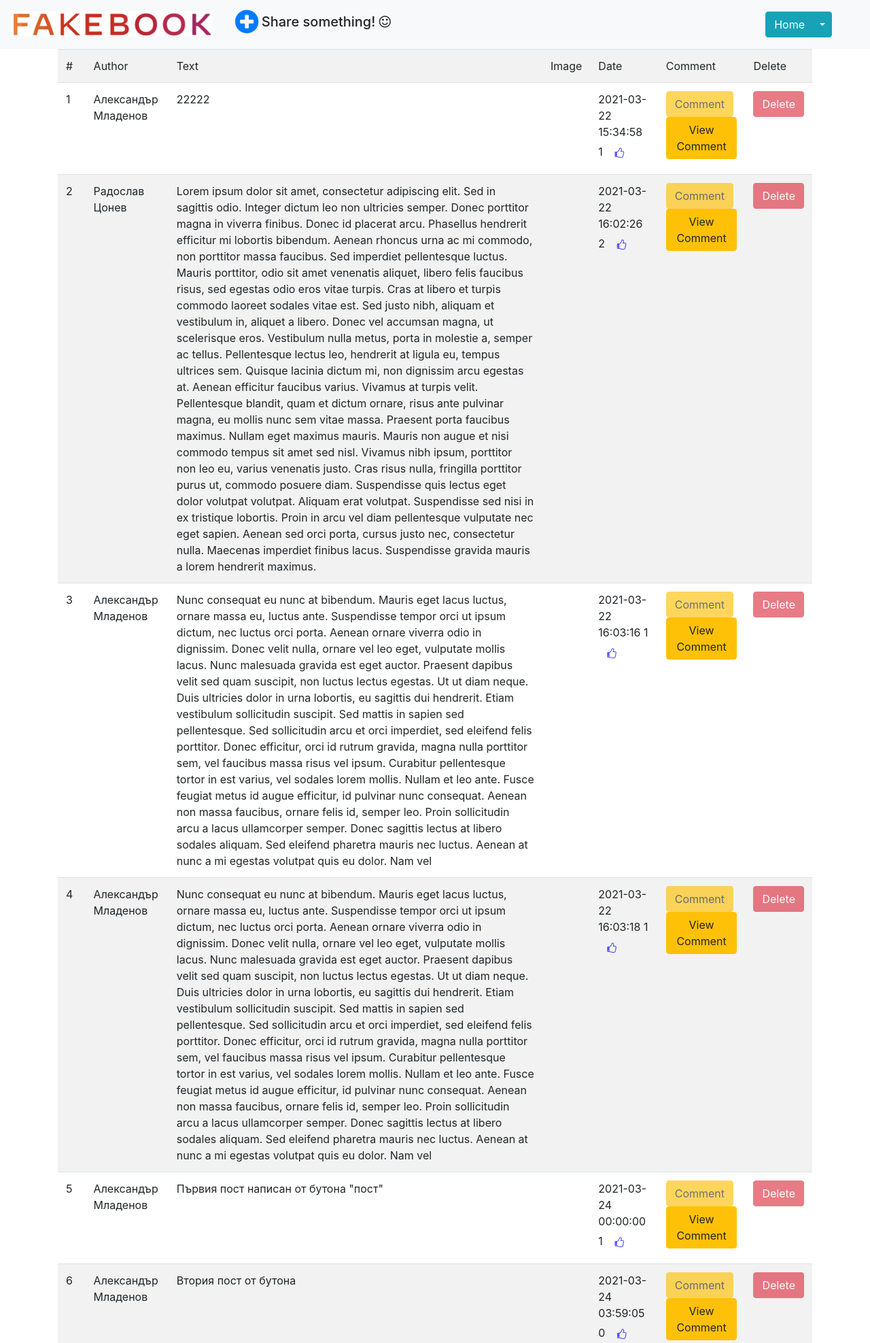
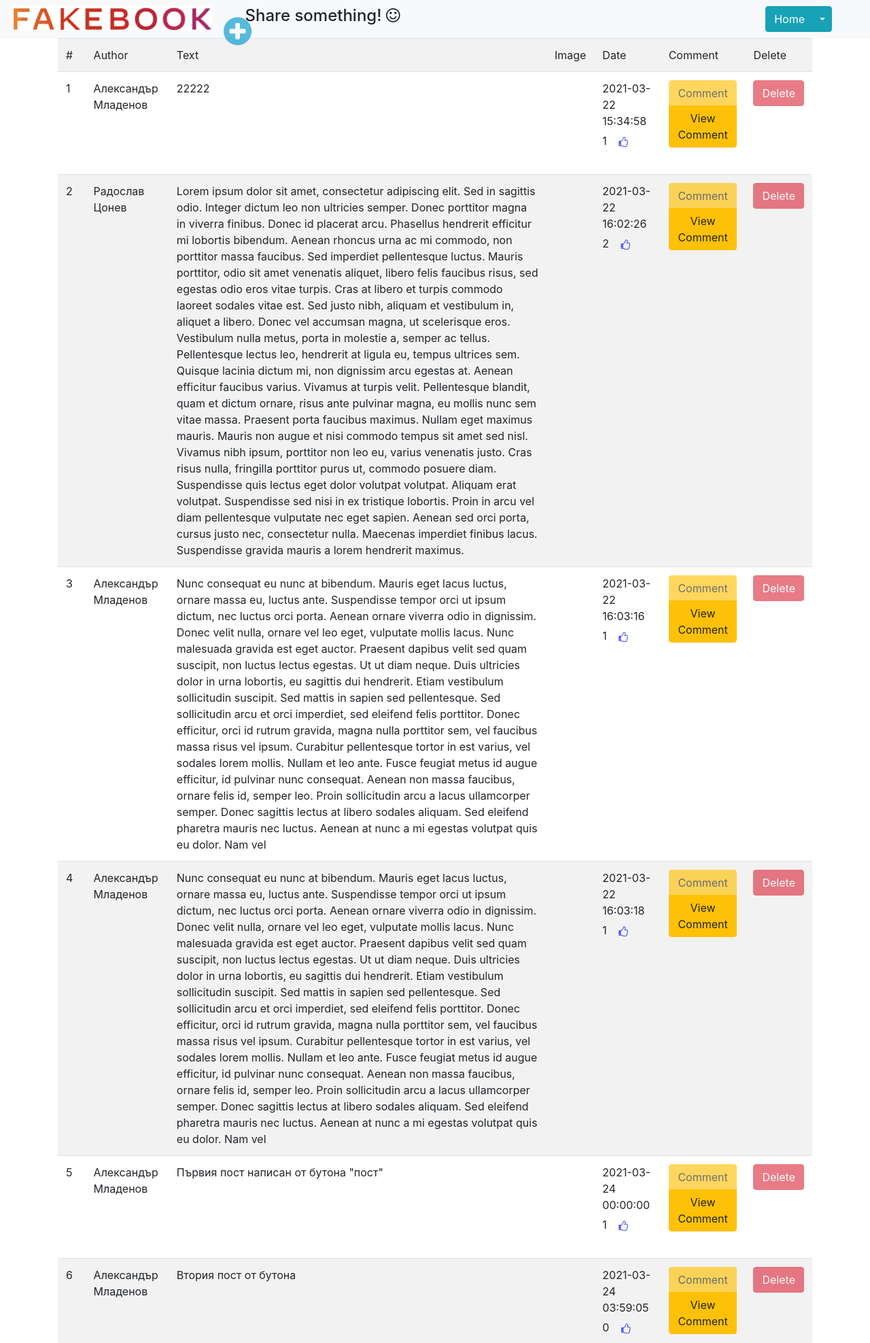
Before and after one commit to Level-2-Project/Project---2, a PHP site: page / in a window 1280 px wide. Shown: the top 1975 px of the page at 68% size. Run offline with PHP 8.4, Linux system fonts and the light colour scheme; data comes from the database, SQL or seed files in the repository.

Commit message:
21.4.2021

```diff
--- a/Project/comments.php
+++ b/Project/comments.php
@@ -2,7 +2,7 @@
 
 include '../Project/includes/header.php';
 
-session_start();
+//session_start();
 
 ?>
 
--- a/Project/comments_view.php
+++ b/Project/comments_view.php
@@ -1,7 +1,7 @@
 <?php
 include '../Project/includes/header.php';
 
-session_start();
+//session_start();
 
 $post_id = $_GET['id'];
 //$user_id = $_SESSION['user_id'];
--- a/Project/includes/header.php
+++ b/Project/includes/header.php
@@ -3,6 +3,8 @@
 date_default_timezone_set("Europe/Sofia");
 
 include 'db_connect.php';
+
+session_start();
 
 ?>
 <!DOCTYPE html>
@@ -19,9 +21,8 @@
 <body>
 <nav class="navbar navbar-expand-lg navbar-light bg-light">
 	<img src="uploads/logo/fakebook_logo.png" width="300">
-	<h1 class="icon"><a href="post.php" class=" <?=(!isset($_SESSION['user_id']))
-		? '' : ''  ?>" ><i class="fa fa-plus-circle heading" aria-hidden="true" padding: 100px></i></a></h1>&nbsp
-	<h5>Share something! <i class="fa fa-smile-o" aria-hidden="true"></i></h5>
+	<h1 class="icon"><a href="post.php" class=" btn  <?=(!isset($_SESSION['user_id'])) ? 'disabled' : ''  ?>" ><i class="fa fa-plus-circle heading fa-3x " style="color:#0099cc" aria-hidden="true" padding: 100px></i></a></h1>&nbsp
+	<h4>Share something! <i class="fa fa-smile-o" aria-hidden="true"></i></h4>
 	<a class="navbar-brand" href=""></a>
 	 <button class="navbar-toggler" type="button" data-toggle="collapse" data-target="#navbarSupportedContent" aria-controls="navbarSupportedContent" aria-expanded="false" aria-label="Toggle navigation">
     <span class="navbar-toggler-icon"></span>
--- a/Project/index.php
+++ b/Project/index.php
@@ -1,7 +1,8 @@
 <?php
+
 include '../Project/includes/header.php';
 
-session_start();
+// session_start();
 
 $results_per_page = 10;
 
@@ -77,12 +78,12 @@
 				</td>
 				<td>
 					<?= $row['created_at']?>
-					<?= $row['countlikes']?>
+					<p><?= $row['countlikes']?>
 					<a href="like.php?id=<?= $row['post_id']?>" class=" btn  <?=(!isset($_SESSION['user_id'])) ? 'disabled' : ''  ?>" >
-					<i class="fa fa-thumbs-o-up" style="color:blue" aria-hidden="true"></i></a>
+					<i class="fa fa-thumbs-o-up" style="color:blue" aria-hidden="true"></i></a></p>
 				</td>
-				<td><a href="comments.php?id=<?= $row['post_id']?>" class="btn btn-warning <?=(!isset($_SESSION['user_id'])) ? 'disabled' : ''  ?>" >Comment</a>&nbsp
-					<a href="comments_view.php?id=<?= $row['post_id']?>" class="btn btn-warning" >View Comment</a>
+				<td><div class="btn-group-vertical"><a href="comments.php?id=<?= $row['post_id']?>" class="btn btn-warning <?=(!isset($_SESSION['user_id'])) ? 'disabled' : ''  ?>" >Comment</a>
+					<a href="comments_view.php?id=<?= $row['post_id']?>" class="btn btn-warning" >View Comment</a></div>
 				</td>
 				<td><a href="delete.php?id=<?= $row['post_id']?>" class="btn btn-danger <?=(!isset($_SESSION['user_id'])) ? 'disabled' : ''  ?>">Delete</a></td>
 			</tr>
@@ -117,7 +118,6 @@
 
 	</p>
 
-	<a href="recycle_bin.php">Recycle Bin</a>
 	<?php
 
 } else {
--- a/Project/like.php
+++ b/Project/like.php
@@ -3,7 +3,7 @@
 include '../Project/includes/header.php';
 include '../Project/includes/db_connect.php';
 
-session_start();
+//session_start();
 
 $post_id = $_GET['id'];
 $user_id = $_SESSION["user_id"];
--- a/Project/post.php
+++ b/Project/post.php
@@ -2,7 +2,7 @@
 
 include '../Project/includes/header.php';
 
-session_start();
+//session_start();
 
 ?>
 
--- a/Project/style.css
+++ b/Project/style.css
@@ -1,7 +1,7 @@
 .icon {
-    margin-left: 30px;
+    margin-right: 10px;
 }
-.btn-circle{
+.icon {
     width: 30px;
     height: 30px;
     padding: 6px 0px;
```
Also changed, not shown: Project/sign_in.php (+12 -11 lines), Project/sign_up.php (+8 -5 lines), Project/uploads/comments_uploads/colore pic (1).png (added), Project/uploads/comments_uploads/colore pic.png (added), Project/uploads/posts_uploads/flag-of-bulgaria.png (added), Project/uploads/wallpaper/bricks.jpg (added).
